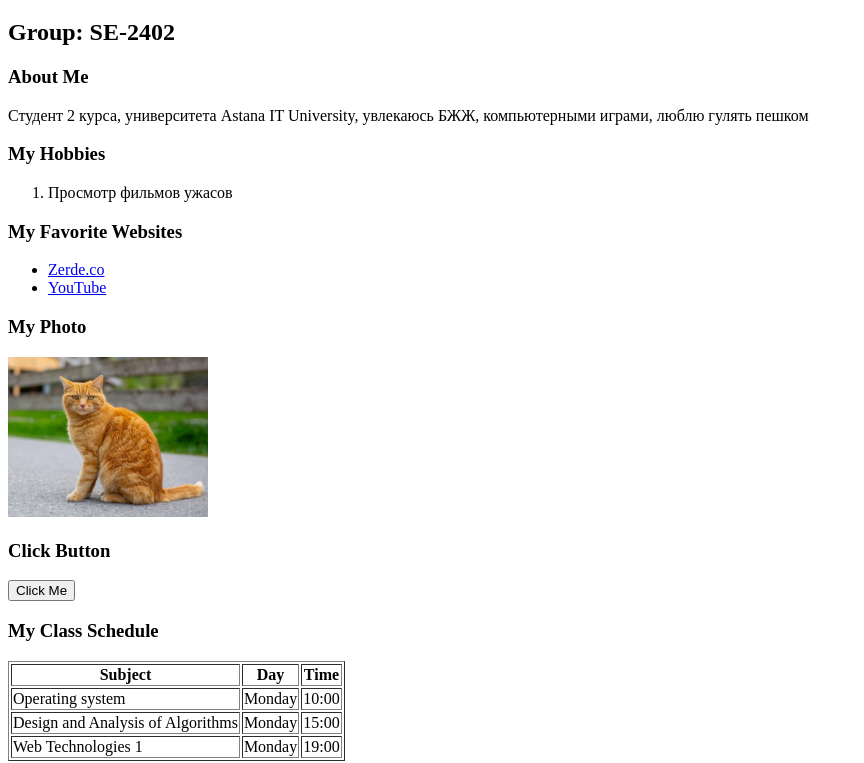
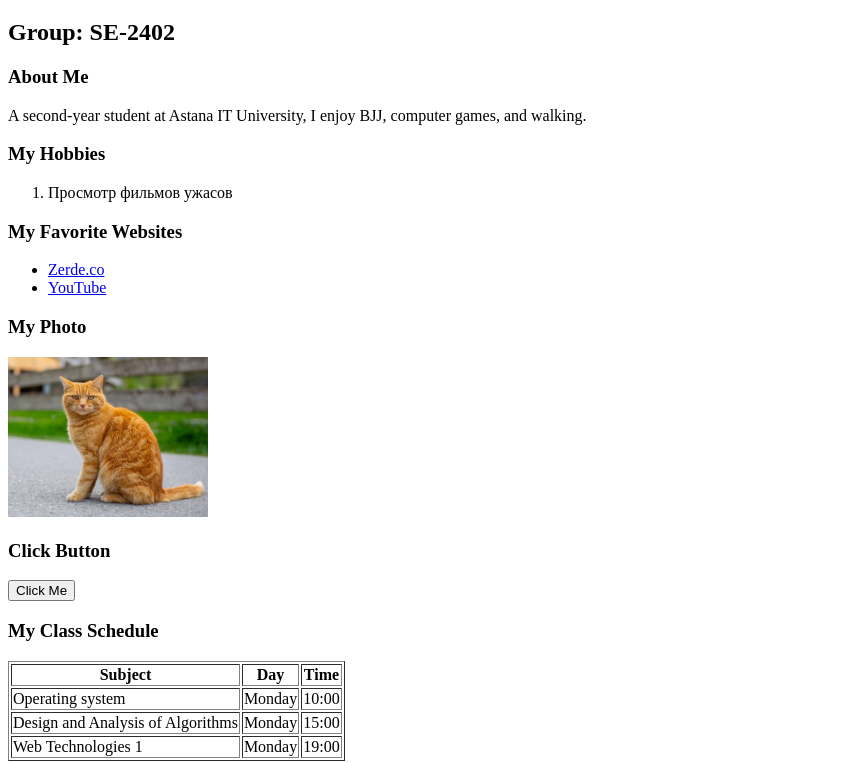
Before and after one commit to thedids10/homework, a plain HTML site: page index.html in a window 1280 px wide. Shown: the part 61-824 px from the top of the page, without its empty margins (0-864 px from the left). Drawn offline with Linux system fonts and the light colour scheme.

Commit message:
Update index.html

```diff
--- a/index.html
+++ b/index.html
@@ -8,7 +8,7 @@
     <h1>Tursunbaev Nursultan</h1>
     <h2>Group: SE-2402</h2>
     <h3>About Me</h3>
-    <p>Студент 2 курса, университета Astana IT University, увлекаюсь БЖЖ, компьютерными играми, люблю гулять пешком</p>
+    <p>A second-year student at Astana IT University, I enjoy BJJ, computer games, and walking.</p>
 
     <h3>My Hobbies</h3>
     <ol>
```
